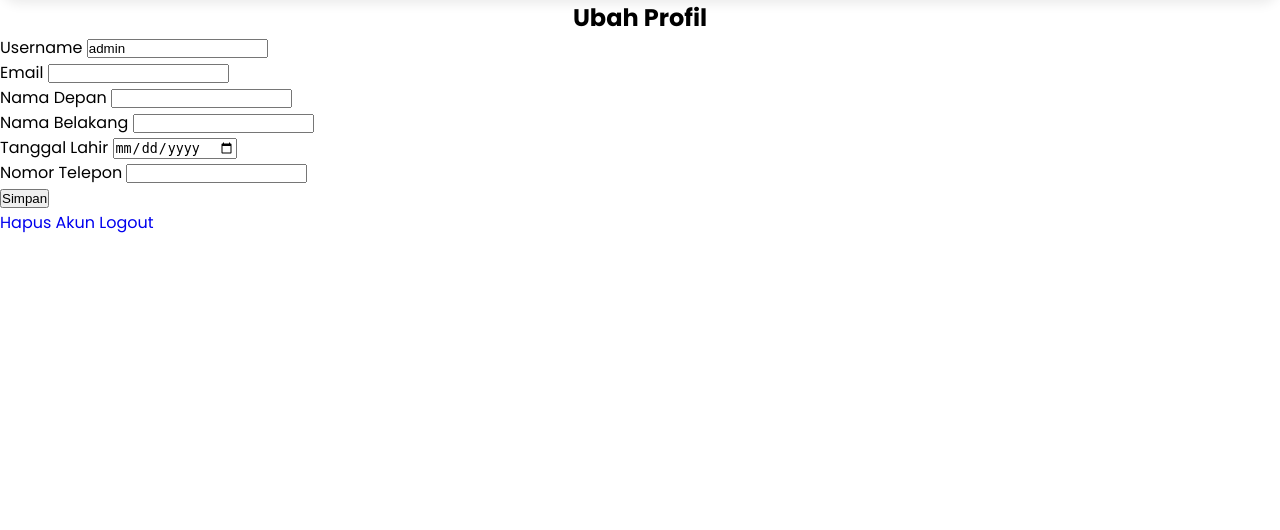
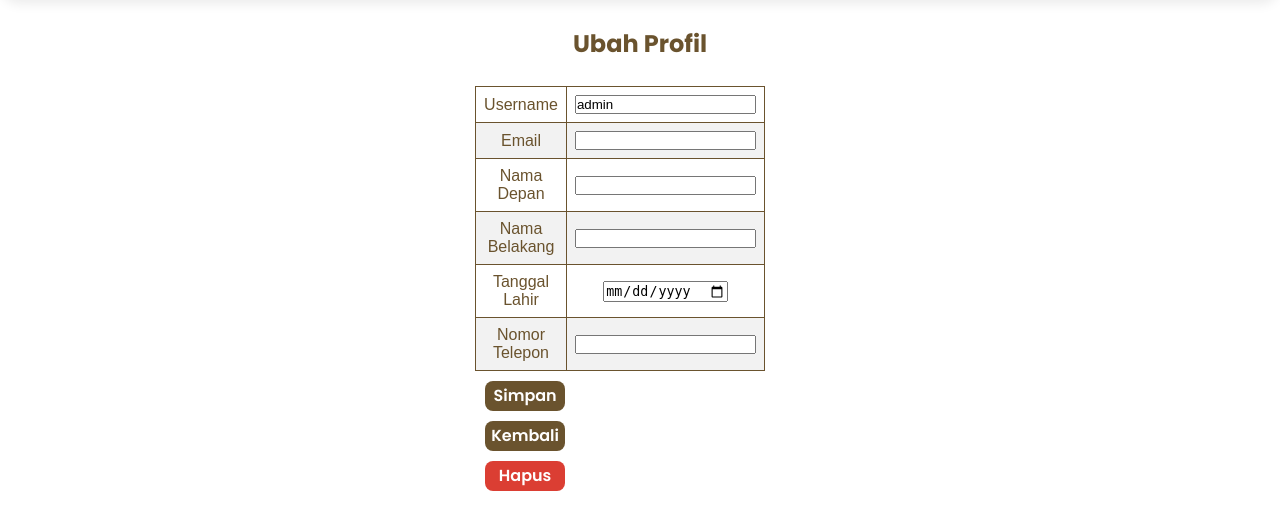
Before and after one commit to HijazP/CRUD-BASDAT, a PHP site: page /editprofile.php?username=admin in a window 1280 px wide. Shown: the part 100-630 px from the top of the page. Run offline with PHP 8.4, Linux system fonts and the light colour scheme; a user stored in the database is signed in; data comes from the database, SQL or seed files in the repository.

Commit message:
98% DONE

```diff
--- a/dashboard.css
+++ b/dashboard.css
@@ -134,6 +134,15 @@ h2{
     margin-top: 1%;
 }
 
+.pagemark2{
+    display: flex;
+    align-items: center;
+    justify-content: center;
+    color: #6A532E;
+    margin-top: 2%;
+    margin-bottom: 2%;
+}
+
 .tdlbox{
     display: flex;
     align-items: center;
@@ -183,6 +192,8 @@ h2{
 }
 
 .simpan{
+        display: flex;
+        padding-top: 2px;
         width: 80px;
         height: 30px;
         color: white;
@@ -196,6 +207,28 @@ h2{
         margin: 10px;
         transition: .2s;
         cursor: pointer;
+        text-align: center;
+        justify-content: center;
+}
+
+.logoutbtn{
+    display: flex;
+    padding-top: 2px;
+    width: 80px;
+    height: 30px;
+    color: white;
+    font-family: 'Poppins', sans-serif;
+    font-size: 1em;
+    font-weight: 550;
+    background-color: #db3e33;
+    outline: none;
+    border: none;
+    border-radius: 8px;
+    margin: 10px;
+    transition: .2s;
+    cursor: pointer;
+    text-align: center;
+    justify-content: center;
 }
 
 .error{
@@ -216,12 +249,14 @@ h2{
     font-family: Arial, Helvetica, sans-serif;
     border-collapse: collapse;
     width: 50%;
+    border: 1px solid #6A532E;
   }
 
 #tabel td, #tabel th {
     border: 1px solid #6A532E;
     padding: 8px;
     text-align: center;
+    color: #6A532E;
   }
 
 #tabel tr:nth-child(even){background-color: #f2f2f2;}
@@ -265,3 +300,31 @@ h2{
     background-color: #F3E2B5;
     color: #6A532E;
   }
+
+.overlay{
+    display: flex;
+    align-items: center;
+    top: 0;
+    width: 50%;
+    height: 50%;
+}
+
+.box{
+    text-align: center;
+    position: absolute;
+    width: 35em;
+    height: 25.5em;
+    background-color: white;
+    top: 50%;
+    left: 50%;
+    border-radius: 8px;
+    transform: translate(-50%, -50%);
+    box-shadow: 0 7px 10px 10px rgba(0, 0, 0, .1);
+}
+
+.header{
+    background-size: cover;
+    background-color: #f8e8ce;
+    padding: 0.2em;
+    border-radius: 8px;
+}
--- a/editprofile.php
+++ b/editprofile.php
@@ -63,27 +63,44 @@ if (isset($_GET['delete'])) {
         </nav>
 
     <?php while ($row = mysqli_fetch_assoc($profile)) { ?>
-    <div class="box">
-        <h2>Ubah Profil</h2>
+
+    <h2 class="pagemark2">Ubah Profil</h2>
+
+    <div class="tbl">
         <form action="" method="POST">
-            <label for="">Username</label>
-            <input type="text" name="username" value="<?php echo $row['username']; ?>"><br>
-            <label for="">Email</label>
-            <input type="text" name="email" value="<?php echo $row['email']; ?>"><br>
-            <label for="">Nama Depan</label>
-            <input type="text" name="first_name" value="<?php echo $row['first_name']; ?>"><br>
-            <label for="">Nama Belakang</label>
-            <input type="text" name="last_name" value="<?php echo $row['last_name']; ?>"><br>
-            <label for="">Tanggal Lahir</label>
-            <input type="date" name="born_date" value="<?php echo $row['born_date']; ?>"><br>
-            <label for="">Nomor Telepon</label>
-            <input type="text" name="phone_number" value="<?php echo $row['phone_number']; ?>"><br>
-            <button type="submit" name="update">Simpan</button>
+            <table id="tabel">
+                <tbody>
+                    <tr>
+                        <td><label for="">Username</label></td>
+                        <td><input type="text" name="username" value="<?php echo $row['username']; ?>"><br></td>
+                    </tr>
+                    <tr>
+                        <td><label for="">Email</label></td>
+                        <td><input type="text" name="email" value="<?php echo $row['email']; ?>"><br></td>
+                    </tr>
+                    <tr>
+                        <td><label for="">Nama Depan</label></td>
+                        <td><input type="text" name="first_name" value="<?php echo $row['first_name']; ?>"><br></td>
+                    </tr>
+                    <tr>
+                        <td><label for="">Nama Belakang</label></td>
+                        <td><input type="text" name="last_name" value="<?php echo $row['last_name']; ?>"><br></td>
+                    </tr>
+                    <tr>
+                        <td><label for="">Tanggal Lahir</label></td>
+                        <td><input type="date" name="born_date" value="<?php echo $row['born_date']; ?>"><br></td>
+                    </tr>
+                    <tr>
+                        <td><label for="">Nomor Telepon</label></td>
+                        <td><input type="text" name="phone_number" value="<?php echo $row['phone_number']; ?>"><br></td>
+                    </tr>
+                </tbody>
+            </table>
+            <button class="simpan" type="submit" name="update">Simpan</button>
+            <a class="simpan" href="profile.php">Kembali</a>
+            <a class="logoutbtn" href="editprofile.php?delete=<?php echo $row['username']; ?>">Hapus Akun</a>
+            <?php } ?>
         </form>
-            <a href="editprofile.php?delete=<?php echo $row['username']; ?>">Hapus Akun</a>
-        <?php } ?>
-
-        <a href="logout.php">Logout</a>
 
     </div>
 
```
Also changed, not shown: profile.php (+37 -13 lines). Lines whose indentation alone changed are shown as unchanged.
